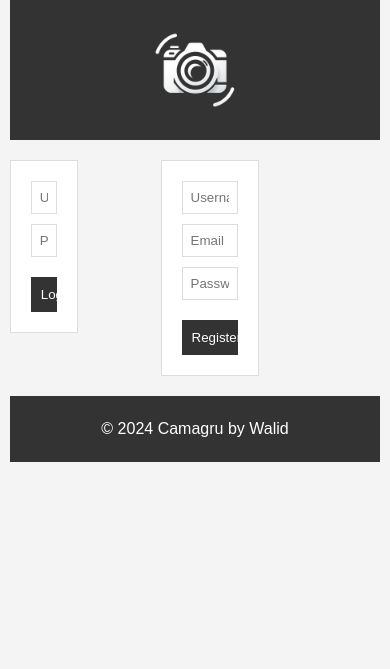
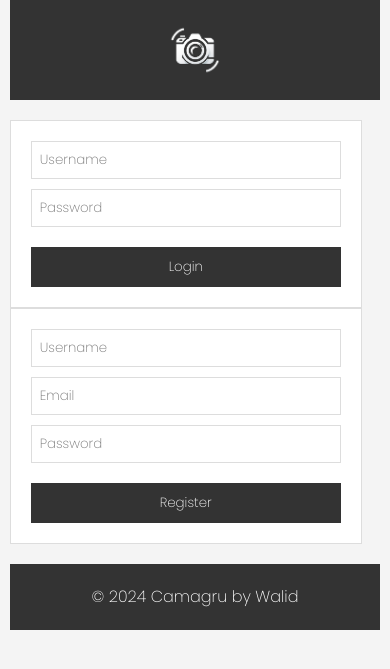
Before and after one commit to walidmoovin/camagru, a PHP site: page / in a window 390 px wide. Shown: the top 669 px of the page. Run offline with PHP 8.4, Linux system fonts and the light colour scheme.

Commit message:
Responsive for basic front-end, set-up container docker and nginx

```diff
--- a/public/css/style.css
+++ b/public/css/style.css
@@ -2,6 +2,7 @@
     margin: 0;
     padding: 0;
     box-sizing: border-box;
+    font-family: poppins, sans-serif;
 }
 
 body {
@@ -74,3 +75,28 @@ input[type="submit"]:hover {
     background: #333;
     color: #fff;
 }
+
+@media screen and (max-width: 768px) {
+    .content {
+        flex-direction: column;
+        align-items: center;
+    }
+
+    .content form {
+        width: 80%;
+    }
+
+    .header img {
+        max-width: 80px;
+    }
+}
+
+@media screen and (max-width: 480px) {
+    .content form {
+        width: 95%;
+    }
+
+    .header img {
+        max-width: 60px;
+    }
+}
--- a/public/index.html
+++ b/public/index.html
@@ -2,7 +2,11 @@
 <html lang="en">
 <head>
     <meta charset="UTF-8">
+    <meta name="viewport" content="width=device-width, initial-scale=1">
     <title>Camagru</title>
+    <link rel="preconnect" href="https://fonts.googleapis.com">
+    <link rel="preconnect" href="https://fonts.gstatic.com" crossorigin>
+    <link href="https://fonts.googleapis.com/css2?family=Montserrat:wght@200&family=Poppins:wght@200&display=swap" rel="stylesheet">
     <link rel="stylesheet" href="css/style.css">
 </head>
 <body>
```
Also changed, not shown: docker-compose.yml (added, +8 -0 lines), 2 other files.
